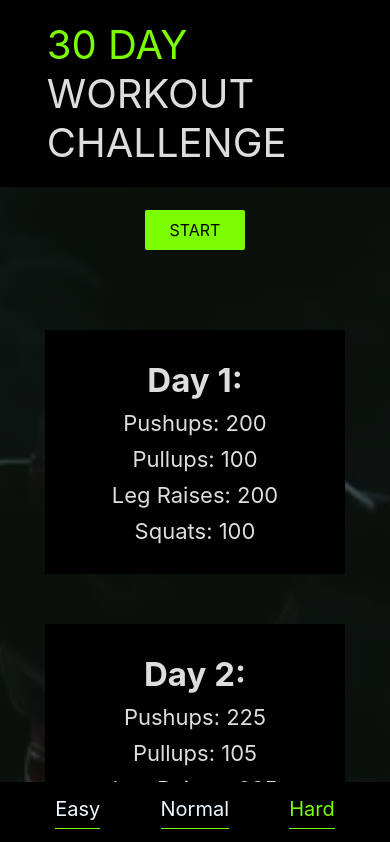
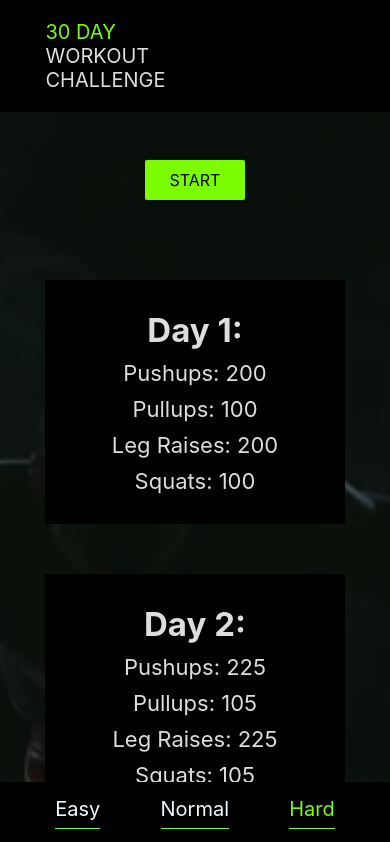
Before and after one commit to xrawvelocity/30dayWorjoutChallenge, a React (Create React App) app: page / in a window 390 px wide. Shown: the top 842 px of the page. Built offline with nearby package versions, Linux system fonts and the light colour scheme.

Commit message:
fixed title on mobile

```diff
--- a/src/index.css
+++ b/src/index.css
@@ -36,25 +36,22 @@ body {
   color: lawngreen;
 }
 
-body::-webkit-scrollbar-track
-{
-    -webkit-box-shadow: inset 0 0 6px rgba(0,0,0,0.3);
-    box-shadow: inset 0 0 6px rgba(0,0,0,0.3);
+body::-webkit-scrollbar-track {
+  -webkit-box-shadow: inset 0 0 6px rgba(0, 0, 0, 0.3);
+  box-shadow: inset 0 0 6px rgba(0, 0, 0, 0.3);
   border-radius: 10px;
   background-color: #000;
 }
 
-body::-webkit-scrollbar
-{
+body::-webkit-scrollbar {
   width: 7px;
   background-color: #000;
 }
 
-body::-webkit-scrollbar-thumb
-{
+body::-webkit-scrollbar-thumb {
   border-radius: 2px;
-    -webkit-box-shadow: inset 0 0 6px rgba(0,0,0,.3);
-    box-shadow: inset 0 0 6px rgba(0,0,0,0.3);
+  -webkit-box-shadow: inset 0 0 6px rgba(0, 0, 0, 0.3);
+  box-shadow: inset 0 0 6px rgba(0, 0, 0, 0.3);
   background-color: lawngreen;
 }
 
@@ -210,7 +207,7 @@ nav ul {
   background-color: #333;
   border-radius: 2px;
   color: #ddd;
-  padding: 1rem .3rem 1rem 1rem;
+  padding: 1rem 0.3rem 1rem 1rem;
 }
 
 .main-form .day-btn {
@@ -291,7 +288,7 @@ nav ul {
 .day-btn {
   background-color: lawngreen;
   color: #000;
-  padding: .5rem .75rem;
+  padding: 0.5rem 0.75rem;
   border-radius: 2px;
   margin-top: 1rem;
 }
@@ -362,7 +359,9 @@ footer a {
     justify-content: space-between;
   }
 
-  .title {
+  .title,
+  .title:link,
+  .title:visited {
     font-size: 2rem;
     padding: 2rem 15rem 2rem 12%;
     text-transform: uppercase;
@@ -403,7 +402,7 @@ footer a {
     flex-direction: column;
     justify-content: center;
     align-items: center;
-    margin: 20rem 0 3rem;
+    margin: 15rem 0 3rem;
     font-size: 1.6rem;
   }
 
```
Lines whose indentation alone changed are shown as unchanged.
